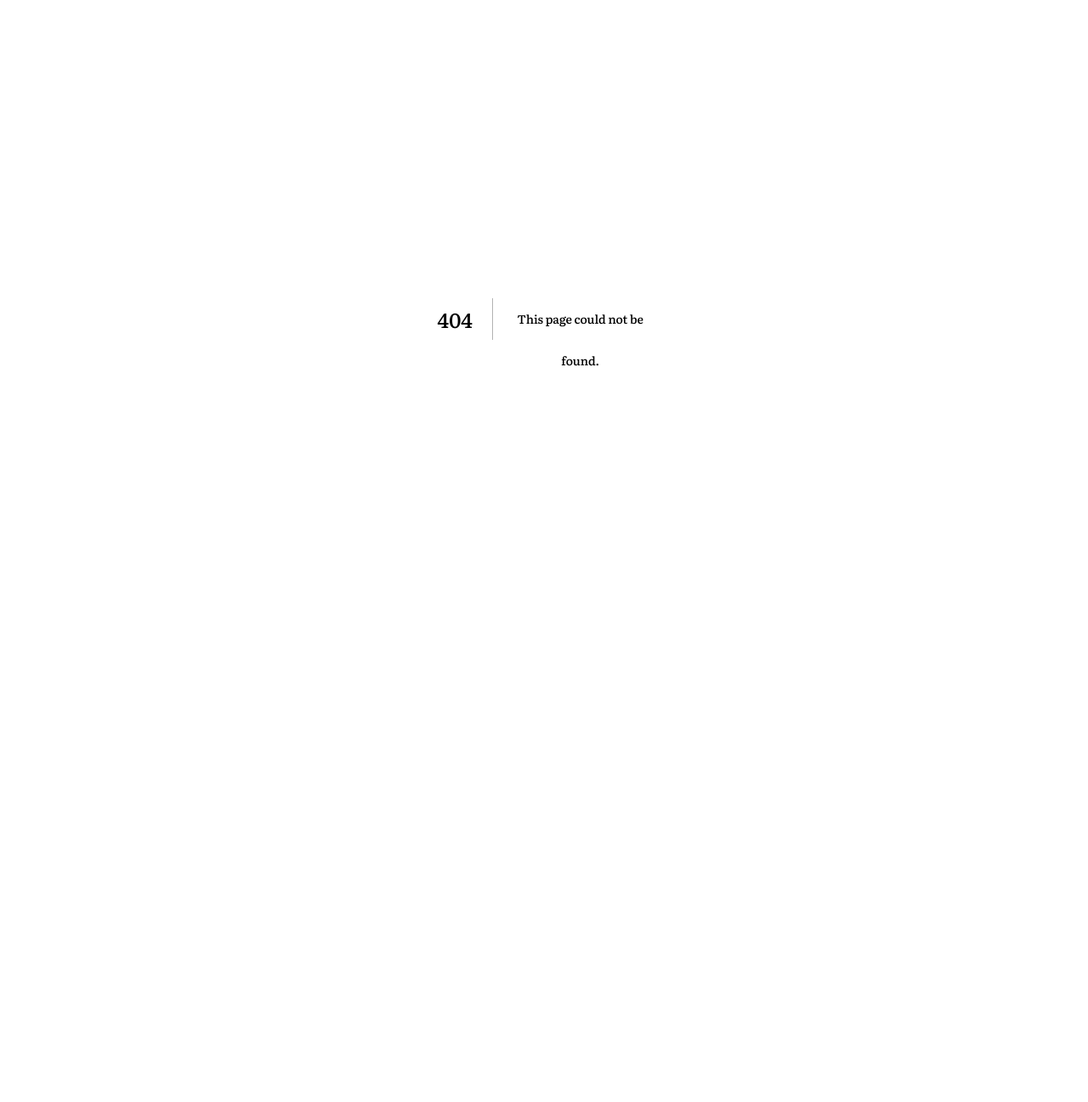
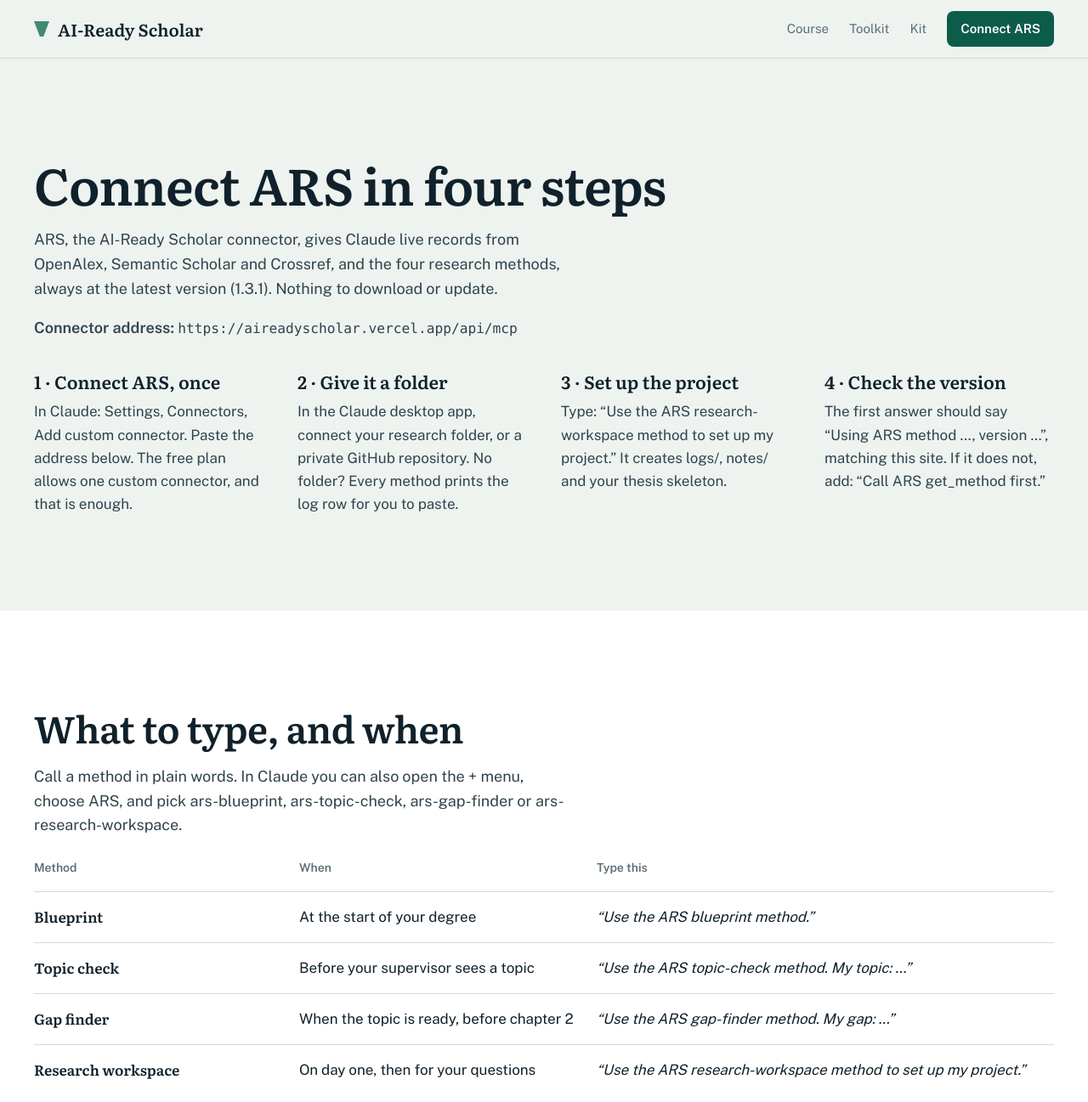
Before and after one commit to nutshellagency/aireadyscholar, a Next.js app: page /connect in a window 1280 px wide. Before the commit this address had no page. Shown: the top 1297 px of the page at 85% size. Before the commit the page ends 800 px from the top, so only its background shows below. Built offline with nearby package versions, Linux system fonts and the light colour scheme.

Commit message:
Connect ARS page

```diff
--- /dev/null
+++ b/app/connect/page.tsx
@@ -0,0 +1,104 @@
+import kit from "../../data/kit.json";
+
+export const metadata = { title: "Connect ARS · AI-Ready Scholar" };
+
+const STEPS = [
+  ["Connect ARS, once", "In Claude: Settings, Connectors, Add custom connector. Paste the address below. The free plan allows one custom connector, and that is enough."],
+  ["Give it a folder", "In the Claude desktop app, connect your research folder, or a private GitHub repository. No folder? Every method prints the log row for you to paste."],
+  ["Set up the project", "Type: “Use the ARS research-workspace method to set up my project.” It creates logs/, notes/ and your thesis skeleton."],
+  ["Check the version", "The first answer should say “Using ARS method …, version …”, matching this site. If it does not, add: “Call ARS get_method first.”"],
+];
+
+const METHODS = [
+  ["Blueprint", "At the start of your degree", "Use the ARS blueprint method."],
+  ["Topic check", "Before your supervisor sees a topic", "Use the ARS topic-check method. My topic: …"],
+  ["Gap finder", "When the topic is ready, before chapter 2", "Use the ARS gap-finder method. My gap: …"],
+  ["Research workspace", "On day one, then for your questions", "Use the ARS research-workspace method to set up my project."],
+];
+
+export default function Connect() {
+  const k: any = kit;
+  return (
+    <>
+      <header className="nav">
+        <div className="wrap navrow">
+          <a className="brand" href="/" aria-label="AI-Ready Scholar, home">
+            <span className="mark" aria-hidden="true" />
+            AI-Ready Scholar
+          </a>
+          <nav aria-label="Main">
+            <a href="/#course">Course</a>
+            <a href="/#toolkit">Toolkit</a>
+            <a href="/kit">Kit</a>
+            <a className="navcta" href="/connect">Connect ARS</a>
+          </nav>
+        </div>
+      </header>
+      <main>
+        <section className="band">
+          <div className="wrap">
+            <h1 className="kith1">Connect ARS in four steps</h1>
+            <p className="intro">ARS, the AI-Ready Scholar connector, gives Claude live records from OpenAlex, Semantic Scholar and Crossref, and the four research methods, always at the latest version ({k.kit_version}). Nothing to download or update.</p>
+            <p className="intro"><b>Connector address:</b> <code>https://aireadyscholar.vercel.app/api/mcp</code></p>
+            <div className="setupgrid" style={{ gridTemplateColumns: "repeat(4, 1fr)" }}>
+              {STEPS.map(([h, p], i) => (
+                <div key={h}>
+                  <h3>{i + 1} · {h}</h3>
+                  <p style={{ marginTop: 10, color: "#2f434d" }}>{p}</p>
+                </div>
+              ))}
+            </div>
+          </div>
+        </section>
+
+        <section className="band alt">
+          <div className="wrap">
+            <h2>What to type, and when</h2>
+            <p className="intro">Call a method in plain words. In Claude you can also open the + menu, choose ARS, and pick ars-blueprint, ars-topic-check, ars-gap-finder or ars-research-workspace.</p>
+            <div className="tablewrap">
+              <table className="kittable">
+                <thead><tr><th scope="col">Method</th><th scope="col">When</th><th scope="col">Type this</th></tr></thead>
+                <tbody>
+                  {METHODS.map(([n, w, t]) => (
+                    <tr key={n}><th scope="row">{n}</th><td>{w}</td><td><i>“{t}”</i></td></tr>
+                  ))}
+                </tbody>
+              </table>
+            </div>
+          </div>
+        </section>
+
+        <section className="band">
+          <div className="wrap">
+            <h2>Free accounts, used well</h2>
+            <div className="setupgrid">
+              <div>
+                <h3>Claude (free)</h3>
+                <ol>
+                  <li>One custom connector: use it for ARS.</li>
+                  <li>One stage per chat. Each method ends with a short carry-forward block: paste it first in the next chat.</li>
+                  <li>Paste findings, not whole PDFs.</li>
+                </ol>
+              </div>
+              <div>
+                <h3>Gemini</h3>
+                <ol>
+                  <li>The Gemini app adds custom connectors such as ARS only with the Ultra plan (Gemini Spark).</li>
+                  <li>On any plan, use Gemini Notebook (NotebookLM) for the heavy reading: up to 50 sources per notebook, free.</li>
+                </ol>
+              </div>
+              <div>
+                <h3>ChatGPT</h3>
+                <ol>
+                  <li>Free ChatGPT cannot add connectors.</li>
+                  <li>A shared custom GPT with the ARS Actions (<code>https://aireadyscholar.vercel.app/openapi.json</code>) can be built once on a paid plan and used by free accounts.</li>
+                </ol>
+              </div>
+            </div>
+            <p className="small" style={{ marginTop: 24 }}>Plans change often: check yours. Every paper ARS returns is a lead to open and read; the decisions and every word of the thesis are yours.</p>
+          </div>
+        </section>
+      </main>
+    </>
+  );
+}
```
